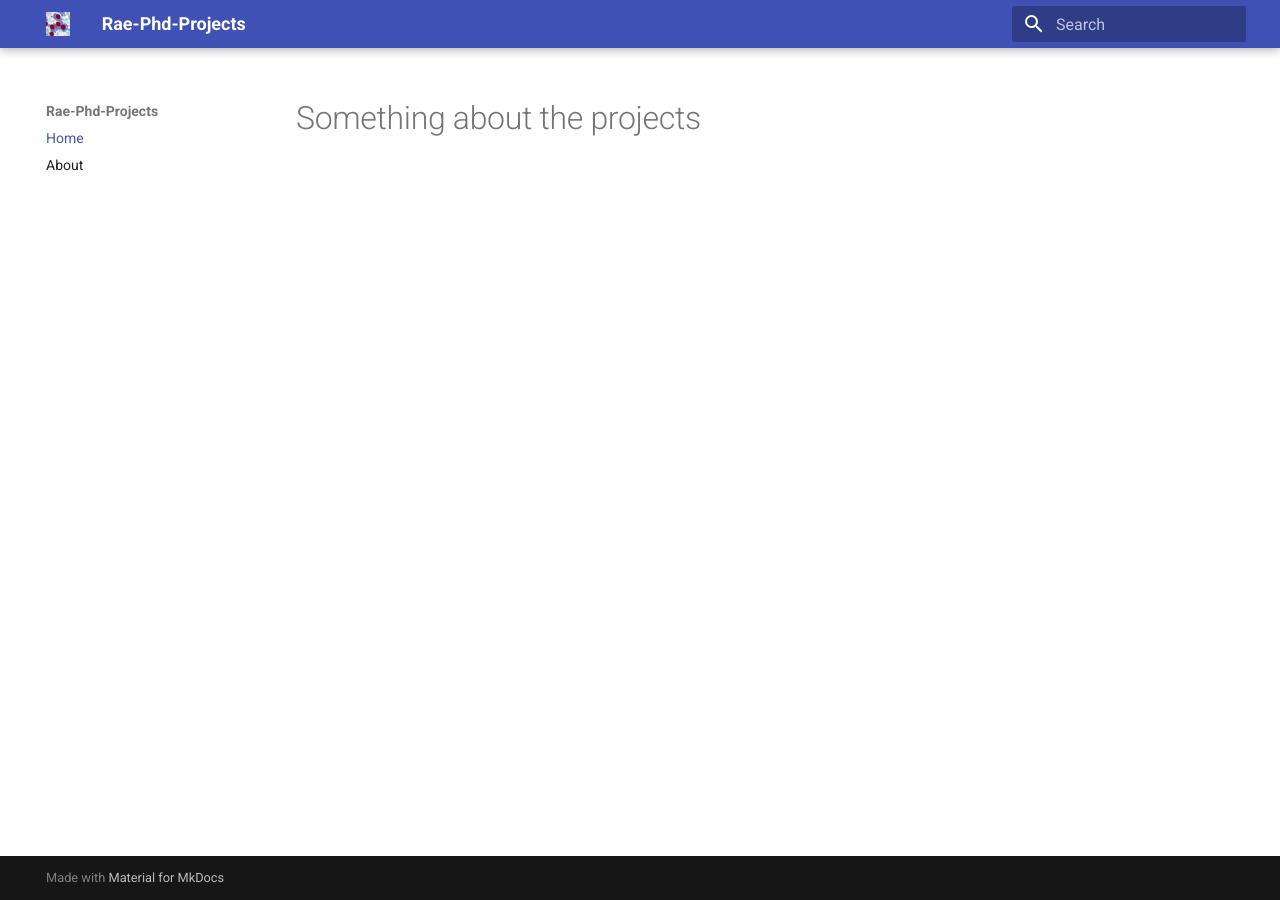
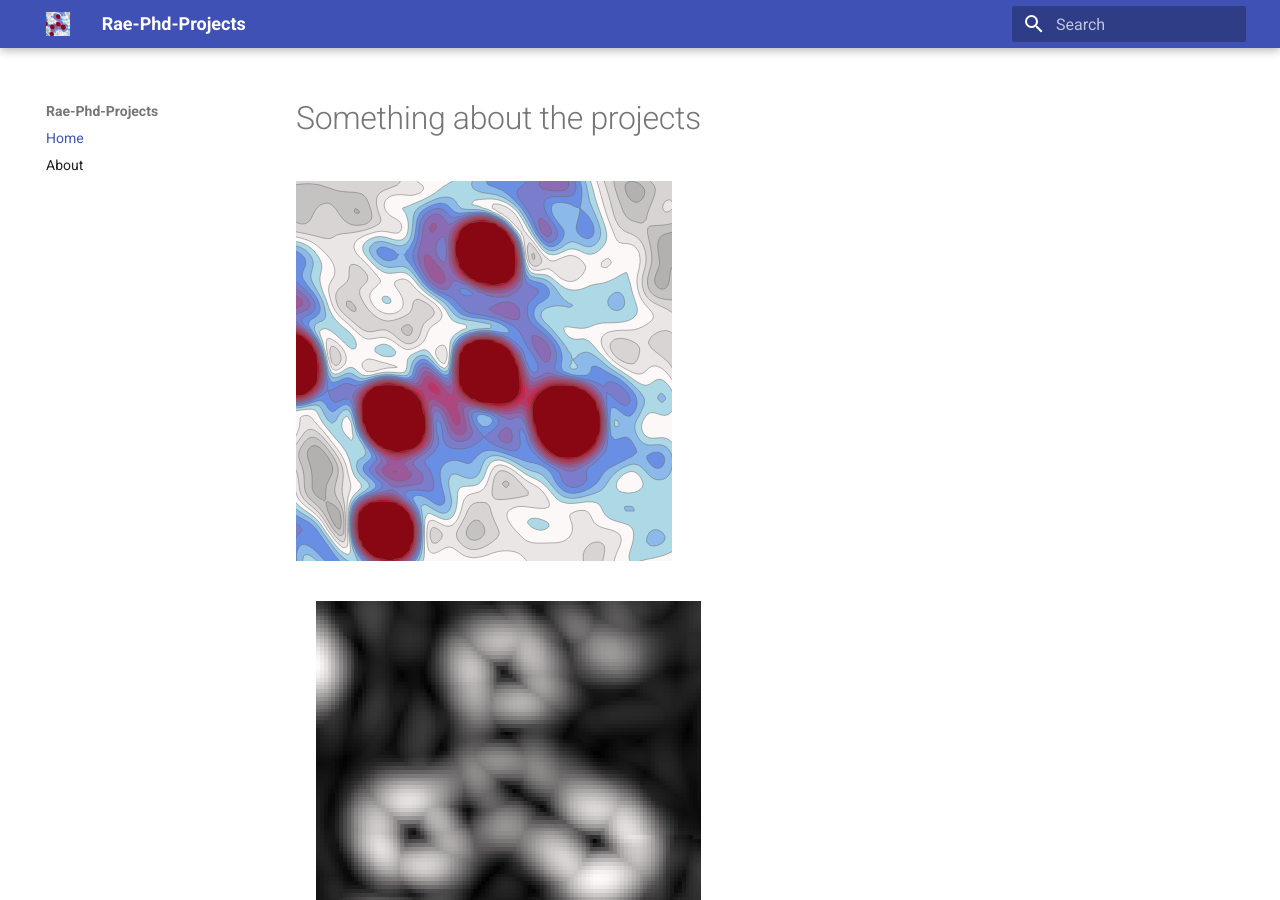
Before and after one commit to rae-gh/rae, an MkDocs documentation site: the page built from docs/index.md, in a window 1280 px wide and 900 px high. Built offline with MkDocs 1.6.1 and Material for MkDocs 9.7.7, drawn with Linux system fonts in a browser that asks for light colours.

Commit message:
Update index.md

```diff
--- a/docs/index.md
+++ b/docs/index.md
@@ -1 +1,5 @@
 # Something about the projects
+
+![image info](./assets/density.png)
+![image info](./assets/radient.png)
+![image info](./assets/cross.png)
```
